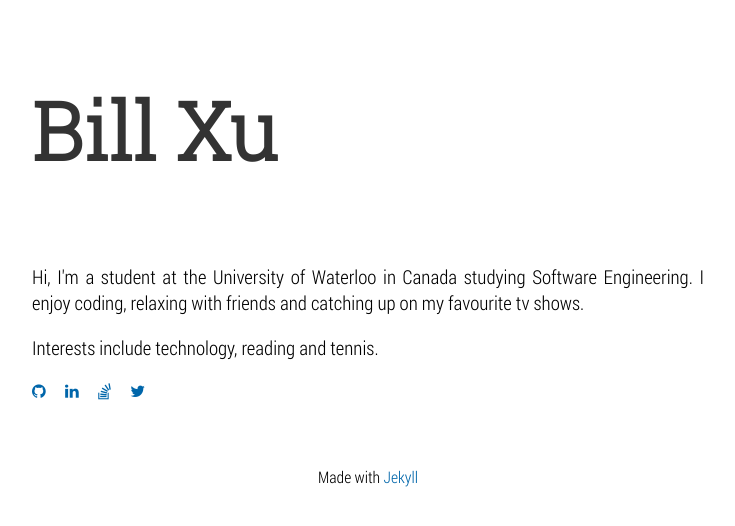
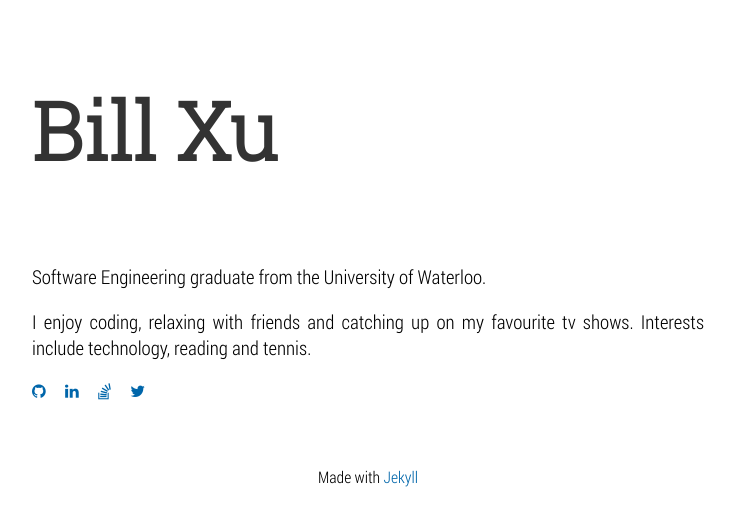
Before and after one commit to bill-x/bill-x.github.io, a Jekyll site: the page built from index.html, in a window 1280 px wide. Shown: the top 526 px of the page, without its empty margins (272-1007 px from the left). Built offline with Jekyll 4.4.1, drawn with Linux system fonts in a browser that asks for light colours; Markdown is read by kramdown in place of the engine named in the settings.

Commit message:
Update blurb

```diff
--- a/index.html
+++ b/index.html
@@ -5,9 +5,10 @@ title: Bill Xu
 
 <div id="hi-there">
   <p>
-  	Hi, I'm a student at the University of Waterloo in Canada studying Software Engineering. I enjoy coding, relaxing with friends and catching up on my favourite tv shows.
+  	Software Engineering graduate from the University of Waterloo.
   </p>
   <p>
+    I enjoy coding, relaxing with friends and catching up on my favourite tv shows.
   	Interests include technology, reading and tennis.
   </p>
 </div>
```
